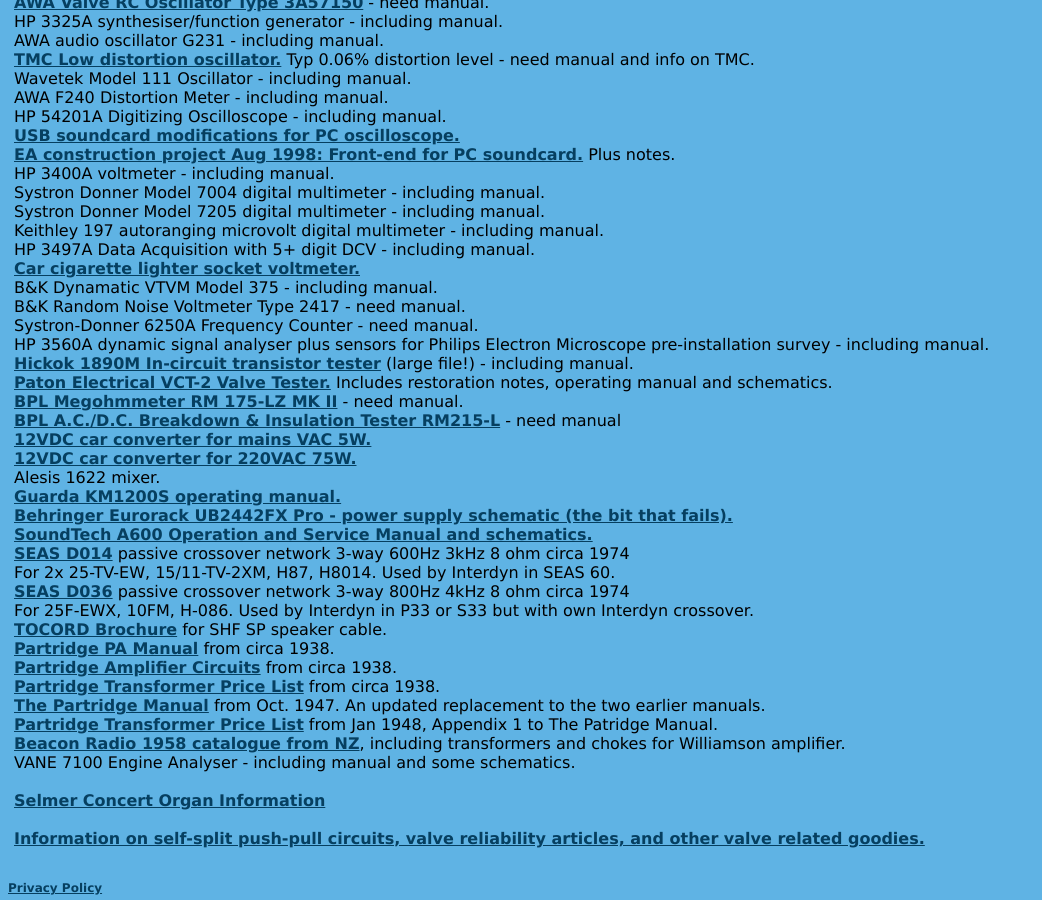
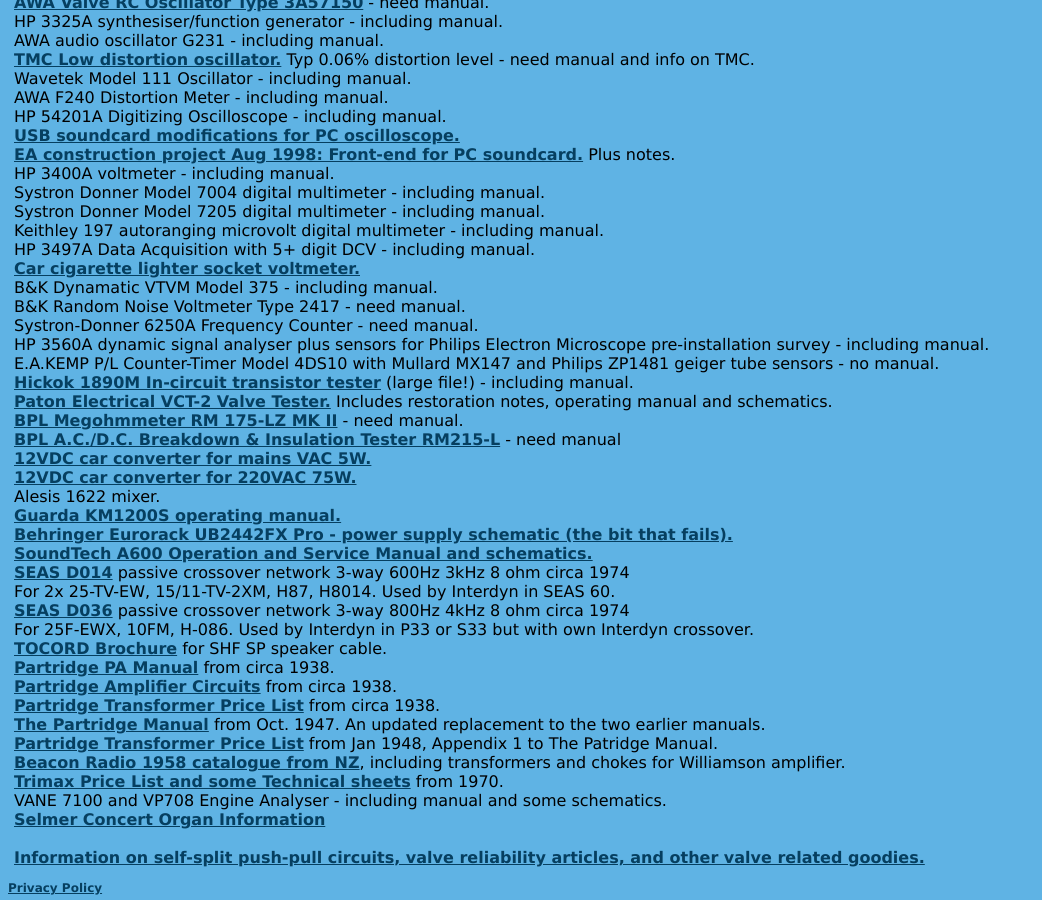
Before and after one commit to michael-robbins/michael-robbins.github.io, a Jekyll site: the page built from projects/amplifier.html, in a window 1280 px wide and 900 px high, scrolled down 2827 px. Shown: the whole window, without its empty margins (0-1042 px from the left). Built offline with Jekyll 4.4.1, drawn with Linux system fonts in a browser that asks for light colours.

Commit message:
Update amplifier.html

```diff
--- a/projects/amplifier.html
+++ b/projects/amplifier.html
@@ -212,6 +212,8 @@
       <br />
       HP 3560A dynamic signal analyser plus sensors for Philips Electron Microscope pre-installation survey - including manual.
       <br />
+      E.A.KEMP P/L Counter-Timer Model 4DS10 with Mullard MX147 and Philips ZP1481 geiger tube sensors - no manual.
+      <br />
       <a href="/static/Hickok 1890M info.pdf">Hickok 1890M In-circuit transistor tester</a> (large file!) - including manual.
       <br />
       <a href="/static/PATON%20ELECTRICAL%20VCT-2%20VALVE%20TESTER.pdf">Paton Electrical VCT-2 Valve Tester.</a>  Includes restoration notes, operating manual and schematics.
@@ -253,9 +255,11 @@
       <br />
       <a href="/static/Beacon Radio 1958 Catalogue.pdf">Beacon Radio 1958 catalogue from NZ</a>, including transformers and chokes for Williamson amplifier.
       <br />
-      VANE 7100 Engine Analyser - including manual and some schematics.
+      <a href="/static/Trimax catalog.pdf">Trimax Price List and some Technical sheets</a> from 1970.
       <br />
+      VANE 7100 and VP708 Engine Analyser - including manual and some schematics.
       <br />
+
       <a href="/projects/Selmer Organ.html">Selmer Concert Organ Information</a>
       <br />
       <br />
```
